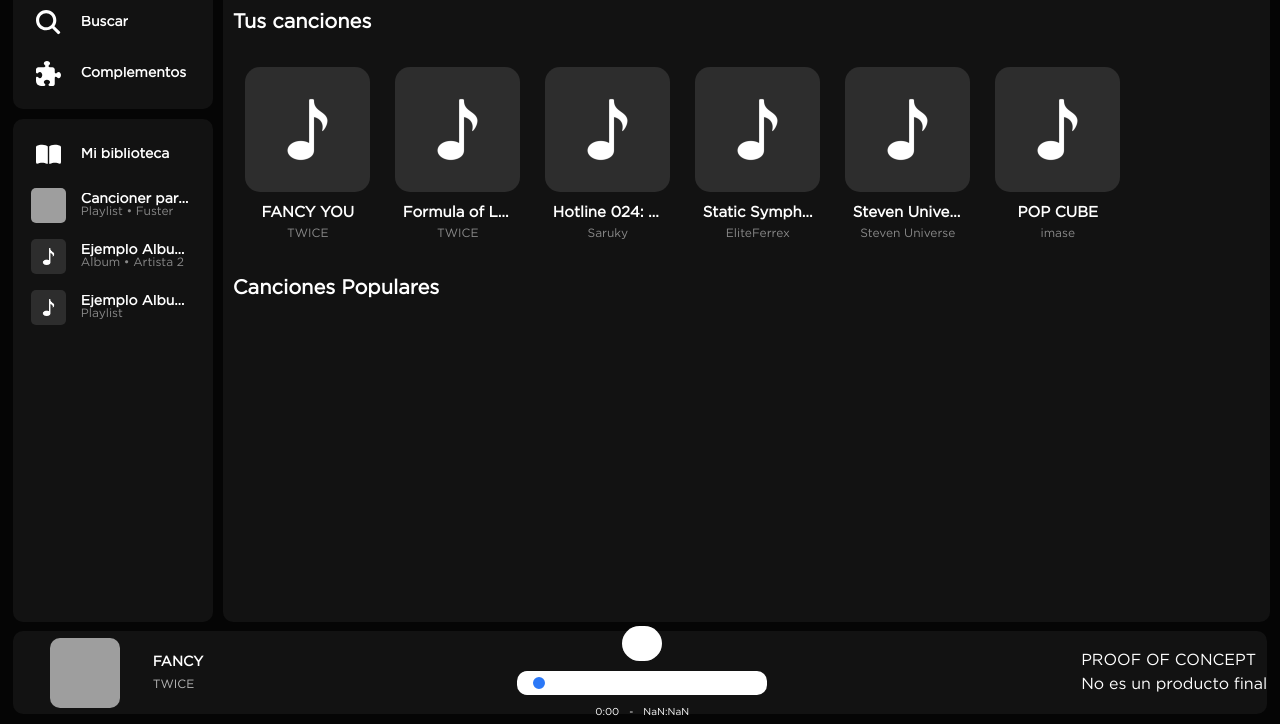
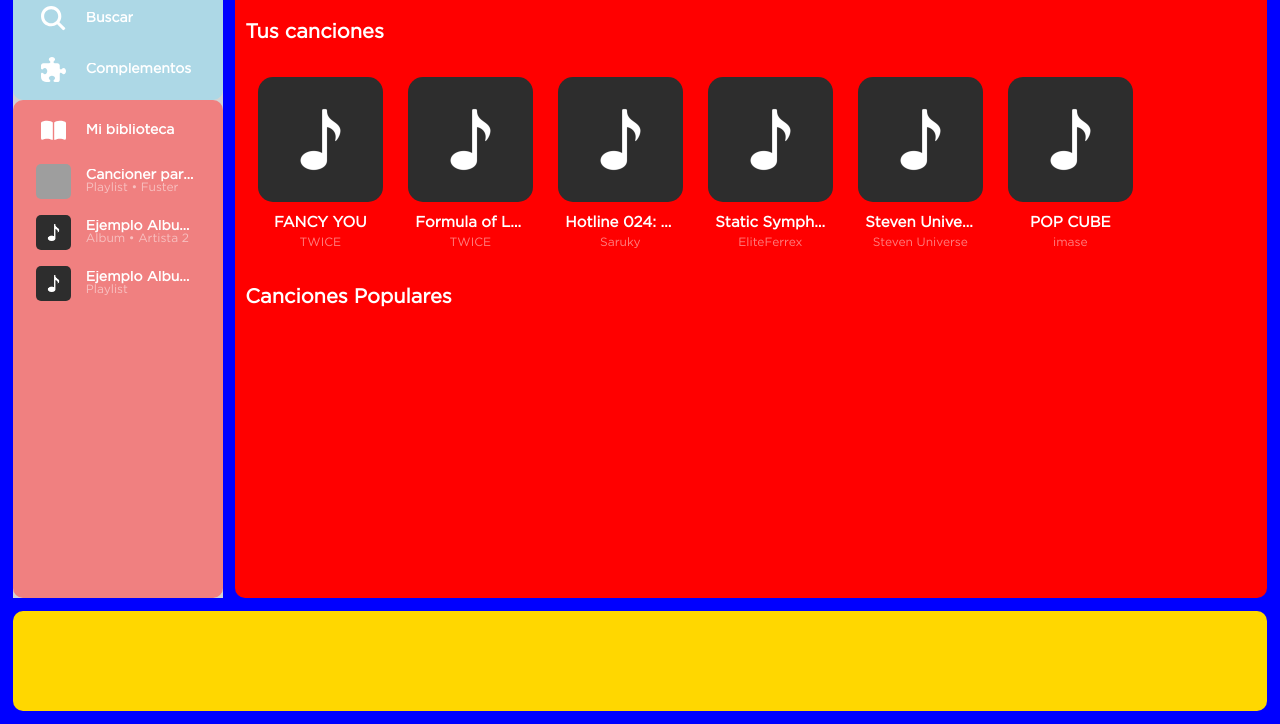
Before and after one commit to Spectral-App/Spectral-Concept-, an Electron app: page src/index.html in a window 1280 px wide. Shown: the part 76-800 px from the top of the page. Drawn offline with Linux system fonts and the light colour scheme; grey boxes are pictures that could not be loaded.

Commit message:
entire restructure of the app code bc im bored lol

```diff
--- a/src/index.html
+++ b/src/index.html
@@ -5,11 +5,14 @@
     <title>Spectral</title>
     <link rel="stylesheet" href="styles/globalStyle.css">
     <link rel="stylesheet" href="styles/sideBar.css">
-    <link rel="stylesheet" href="styles/taskbar.css">"
-    <link rel="stylesheet" href="styles/mainToolbar.css">"
+    <link rel="stylesheet" href="styles/taskbar.css">
+    <link rel="stylesheet" href="styles/mainToolbar.css">
 </head>
+
 <body>
-<!--MENU LATERAL-->
+    <div class="appcontainer">
+        <div class="sidebar_mainContent">
+            <div class="sidebarContainer">
                 <div class="sidebar_container_static">
                     <button class="sidebar_buttons" contenttype="home" contentid="HOME">
                         <img src="icons/home.svg" class="sidebar_buttons_svg">
@@ -31,63 +34,19 @@
                             <span class="sidebar_buttons_title">Complementos</span>
                         </div>
                     </button>
+                </div>
 
-    </div>
                 <div class="sidebar_container_dynamic" id="sidebar">
-
                     <button class="sidebar_buttons" contenttype="library" contentid="LIBRARY">
                         <img src="icons/library.svg" class="sidebar_buttons_svg">
                         <div class="sidebar_buttons_text">
                             <span class="sidebar_buttons_title">Mi biblioteca</span>
                         </div>
                     </button>
-
-    <!--A partir de aqui, los demas botones son generados por codigo-->
-    </div>
-<!--Este div carga la barra de musica de abajo, aqui iria el play, pausa, etc-->
-<div class="taskbar">
-    <div class="songDetails">
-        <button class="coverButton">
-            <img src="images/temp_cover.png" class="songCover" id="SONG_COVER">
-        </button>
-
-        <div class="songText">
-            <span class="songName" id="SONG_NAME">Nombre de la Canción</span>
-            <span class="songArtist" id="SONG_ARTIST">Nombre del Artista</span>
                 </div>
             </div>
 
-    <div class="songControl">
-        <audio id="SONG" preload="auto">
-            <source src="ph.ogg" type="audio/mpeg">
-        </audio>
-        <div class="buttonsRow">
-            <button><img src="icons/backward.svg"></button>
-            <button id="TOGGLE_PLAY"><img src="icons/play.svg" class="playIcon"></button>
-            <button><img src="icons/forward.svg"></button>
-        </div>
-        <div class="buttonsRow">
-            <input type="range" min="0" max="100" value="0" id="PLAYER_PROGRESS" class="songPos">
-        </div>
-        <div class="buttonsRow">
-            <p id="SONG_CURRTIME">0:00</p>
-            <p>-</p>
-            <p id="SONG_DURATION">0:00</p>
-        </div>
-    </div>
-
-    <div class="extraButtons">
-        <p>PROOF OF CONCEPT</p>
-        No es un producto final
-    </div>
-</div>
-<!--Este div debe estar vacio, en si no carga nada por si solo-->
-<!--JavaScript carga los demas HTMLs que existen, asi cada pestaña que abra un boton carga una diferente pagina
-sin tener que reiniciar toda la pagina solo para cargar algo, asi sigue la musica aunque explores la pagina-->
-<div class="main">
-    <!--Aunque pongas algo aqui, nunca cargara-->
-</div>
-
+            <div class="mainContentContainer">
                 <div class="main_toolbar">
                     <div class="main_toolbar_buttons_container">
                         <button id="prevPageButton">
@@ -113,6 +72,14 @@
                     </div>
                 </div>
 
+                <div class="main"></div>
+            </div>
+        </div>
+
+        <div class="taskbar">
+        </div>
+    </div>
+
 <script src="scripts/jqueryLoader.js"></script>
 <script src="musicplayer.js"></script>
 <script src="scripts/sideBar.js"></script>
--- a/src/musicplayer.js
+++ /dev/null
@@ -1,145 +0,0 @@
-document.addEventListener('DOMContentLoaded', function() {
-    // metadata de la cancion
-    let SONG = document.getElementById('SONG');
-    let SONG_NAME = document.getElementById('SONG_NAME');
-    let SONG_ARTIST = document.getElementById('SONG_ARTIST');
-    let SONG_COVER = document.getElementById('SONG_COVER');
-    let SONG_CURRTIME = document.getElementById('SONG_CURRTIME');
-    let SONG_DURATION = document.getElementById('SONG_DURATION');
-
-    //botones necesarios para manejar el reproductor
-    let PREVIOUS_BUTTON = document.getElementById('PREV_BUTTON');
-    let TOGGLE_PLAY = document.getElementById('TOGGLE_PLAY');
-    let NEXT_BUTTON = document.getElementById('NEXT_BUTTON');
-
-    //datos para que funcionen otras cosas necesarias del reproductor
-    let PLAYER_PROGRESS = document.getElementById('PLAYER_PROGRESS');
-    let controlIcon = TOGGLE_PLAY.querySelector('img');
-
-    //esta variable se llena sola segun a lo que le des play, tu libreria, etc
-    //TODO: HACERLA FUNCIONAL, X AHORA SOLO FUNCIONA CON LAS CANCIONES MANUALMENTE PUESTAS, SOLO PARA LA PRUEBA
-    const SONGLIST = [
-        {   id: '1',
-            image: 'https://upload.wikimedia.org/wikipedia/en/0/09/Twice_-_Fancy_You.png',
-            name: 'FANCY YOU',
-            artist: 'TWICE',
-            file: 'https://cdn.discordapp.com/attachments/864053779061932063/1230038202874597418/fancy.mp3?ex=6631dd58&is=661f6858&hm=0998d07202c3918aa5559ac51d3a0111d418a5e61dcb4697cad05b439da9c40c&'
-        },
-        {   id: '2',
-            image: 'https://static.wikia.nocookie.net/kpop/images/d/df/TWICE_Formula_of_Love_O%2BT%3DHeart_digital_signature_version_2_cover_art.png/revision/latest?cb=20220911170039',
-            name: 'Formula of Love: O+T=<3',
-            artist: 'TWICE'
-        },
-        {   id: '3',
-            image: 'https://dl.vgmdownloads.com/soundtracks/friday-night-funkin-hotline-024-2022-windows/cover.png',
-            name: 'Hotline 024: Friday Night Funkin',
-            artist: 'Saruky'
-        },
-        {   id: '4',
-            image: 'https://uploads.ungrounded.net/tmp/img/161000/iu_161678_1312619.png',
-            name: 'Static Symphony (feat. Sunexo)',
-            artist: 'EliteFerrex'
-        },
-        {   id: '5',
-            image: 'https://i.scdn.co/image/ab67616d0000b273e18ff29a2fe8e9c0df309fa6',
-            name: 'Steven Universe, Vol. 1 (Original Soundtrack)',
-            artist: 'Steven Universe'
-        },
-        {   id: '6',
-            image: 'https://i.scdn.co/image/ab67616d0000b2734b062591b6a5c15652dd2bb5',
-            name: 'POP CUBE',
-            artist: 'imase'
-        },
-        {   id: '7',
-            image: 'https://i.scdn.co/image/ab67616d0000b273c38c67ad56a314ba5669242d',
-            name: 'HOPE ON THE STREET VOL.1',
-            artist: 'j-hope'
-        },
-        {   id: '8',
-            image: 'https://i.scdn.co/image/ab67616d00001e02741fd4807f442af3f7359316',
-            name: 'GOLDEN',
-            artist: 'Jung Kook'
-        },
-        {   id: '9',
-            image: 'https://i.scdn.co/image/ab67616d0000b273326ce5a1ed43951c77f1b9f9',
-            name: '1749',
-            artist: 'Lemaitre'
-        },
-        {   id: '10',
-            image: 'https://i.scdn.co/image/ab67616d00001e02b505667bcff9407f104d9320',
-            name: 'BOUNCE INTO THE MUSIC',
-            artist: 'SIAMES'
-        },
-        {   id: '11',
-            image: 'https://i.scdn.co/image/ab67616d00001e025f4d67e6c3d62045e72d3775',
-            name: 'VULTURES 1',
-            artist: 'Kanye West'
-        },
-        {   id: '12',
-            image: 'https://i.scdn.co/image/ab67616d00001e0226f7f19c7f0381e56156c94a',
-            name: 'Graduation',
-            artist: 'Kanye West'
-        }
-    ]
-
-    function togglePlay(){
-        if (SONG.paused) {
-            controlIcon.src = 'assets/icons/pause.svg';
-            SONG.play();
-        } else {
-            controlIcon.src = 'assets/icons/play.svg';
-            SONG.pause();
-        }
-    }
-
-    function updateMetadata(NEWSONG_NAME, NEWSONG_ARTIST, NEWSONG_COVER) {
-        //SONG.src = NEWSONG;
-        SONG_NAME.innerHTML = NEWSONG_NAME
-        SONG_ARTIST.innerHTML = NEWSONG_ARTIST
-        SONG_COVER.src = NEWSONG_COVER
-    }
-
-    function updateDuration(){
-        const duration = SONG.duration;
-        const totalMinutes = Math.floor(duration / 60);
-        const totalSeconds = Math.floor(duration % 60);
-        const totalTime = `${totalMinutes}:${totalSeconds.toString().padStart(2, '0')}`;
-        SONG_DURATION.textContent = `${totalTime}`;
-        PLAYER_PROGRESS.max = SONG.duration;
-        PLAYER_PROGRESS.value= SONG.currentTime;
-    }
-
-    function updateCurrTime(){
-        const currentTime = SONG.currentTime;
-        const minutes = Math.floor(currentTime / 60);
-        const seconds = Math.floor(currentTime % 60);
-        SONG_CURRTIME.textContent = `${minutes}:${seconds.toString().padStart(2, '0')}`;
-    }
-
-    let value
-    function updateProgressbar() {
-        value = (PLAYER_PROGRESS.value - PLAYER_PROGRESS.min) / (PLAYER_PROGRESS.max - PLAYER_PROGRESS.min) * 100;
-        PLAYER_PROGRESS.style.background = 'linear-gradient(to right, #2B78F7 0%, #2B78F7 ' + value + '%, #FFFFFF ' + value + '%, #FFFFFF 100%)';
-    }
-
-    if(SONG.play()){
-        setInterval(()=>{
-            PLAYER_PROGRESS.value = SONG.currentTime;
-
-            updateProgressbar();
-            updateCurrTime()
-        },500)
-    }
-
-    PLAYER_PROGRESS.onchange = function(){
-        SONG.play();
-        SONG.currentTime = PLAYER_PROGRESS.value;
-        controlIcon.src = 'assets/icons/pause.svg';
-    }
-
-    SONG.pause()
-    updateDuration()
-    updateMetadata('FANCY', 'TWICE', 'https://upload.wikimedia.org/wikipedia/en/0/09/Twice_-_Fancy_You.png')
-    TOGGLE_PLAY.addEventListener('click', togglePlay);
-    PLAYER_PROGRESS.addEventListener('input', updateProgressbar)
-});
--- a/src/styles/globalStyle.css
+++ b/src/styles/globalStyle.css
@@ -55,10 +55,11 @@
     margin-bottom: 6px;
 }
 
-body {
+html, body {
+    height: 100%;
     margin: 0;
     padding: 0;
-    background-color: #050505;
+    background-color: green;
     font-size: 1em;
     line-height: 1.5;
     font-family: "book", sans-serif;
@@ -72,11 +73,18 @@
     line-height: 1.5;
 }
 
+* {
+    box-sizing: border-box;
+    margin: 0;
+    padding: 0;
+}
+
 /* Caja de texto */
 .textbox_container {
     position: relative;
     margin: 10px 0; /* Reduce el espacio vertical entre las cajas de texto */
 }
+
 
 input, textarea {
     font-family: "book", sans-serif;
@@ -180,18 +188,40 @@
 }
 
 /* VENTANA PRINCIPAL DE LAS DEMAS PÁGINAS */
-.main {
-    position: fixed;
-    top: calc(1% + 55px);
-    left: calc(1% + 210px);
-    width: calc(99% - 220px);
-    height: calc(100% - 165px);
-    padding: 0 10px 0;
-    overflow-y: auto;
+.appcontainer {
+    display: flex;
+    flex-direction: column;
+    height: 100vh;
+    width: 100%;
+    background-color: blue;
+    box-sizing: border-box;
+}
+
+.sidebar_mainContent {
+    margin: 1%;
+    display: flex;
+    flex-grow: 1;
+}
+
+.sidebarContainer {
+    display: flex;
+    flex-direction: column;
+    background-color: lightgray;
+}
+
+.mainContentContainer {
+    flex-grow: 1;
     color: white;
-    background: #121212;
-    border-radius: 0 0 10px 10px;
+    background: red;
+    overflow: auto;
+    border-radius: 10px;
+    margin-left: 1%;
     box-sizing: border-box;
+}
+
+.main{
+    box-sizing: border-box;
+    padding: 10px;
 }
 
 /* Clases para ajustar el ancho */
--- a/src/styles/sideBar.css
+++ b/src/styles/sideBar.css
@@ -1,29 +1,16 @@
 /*SIDEBAR*/
 .sidebar_container_static {
-    position: relative;
-    left: 1%;
-    width: 200px;
-    margin-top: -12px;
-    margin-bottom: 10px;
-    padding-top: 10px;
-    padding-bottom: 10px;
-
-    background-color: #121212;
+    width: 210px;
+    background-color: lightblue;
     border-radius: 10px;
-    overflow: hidden;
-    box-sizing: border-box;
+    padding: 5px;
 }
 
 .sidebar_container_dynamic {
-    display: flex;
-    flex-direction: column;
-    position: relative;
-    left: 1%;
-    padding-top: 10px;
-    padding-bottom: 10px;
-    width: 200px;
-    height: calc(99.20% - 311px);
-    background-color: #121212;
+    flex-grow: 1;
+    padding: 5px;
+    width: 210px;
+    background-color: lightcoral;
     border-radius: 10px;
     overflow-y: auto;
 }
--- a/src/styles/taskbar.css
+++ b/src/styles/taskbar.css
@@ -1,159 +1,15 @@
 /*TASKBAR*/
 .taskbar {
-    position: fixed;
-    bottom: 10px;
-    left: 1%;
-    width: 98%;
-    height: 83px;
-    background-color: #121212;
+    min-height: 100px;
+    height: 100px;
+    background-color: gold;
     border-radius: 10px;
     box-sizing: border-box;
     color: white;
     display: flex;
     justify-content: space-between;
     align-items: center;
+    margin-bottom: 1%;
+    margin-left: 1%;
+    margin-right: 1%;
 }
-/*Area de los detalles de la cancion que se reproduce actualmente*/
-.songDetails {
-    display: flex;
-    flex-direction: row;
-    flex-wrap: wrap;
-    margin-left: 7px;
-}
-
-.coverButton {
-    cursor: pointer;
-    border: none;
-    background-color: transparent;
-}
-
-.coverButton:hover {
-    filter: invert(0%) sepia(0%) saturate(0%) hue-rotate(180deg) brightness(150%) contrast(100%);
-}
-
-.coverButton:active {
-    filter: invert(0%) sepia(0%) saturate(0%) hue-rotate(180deg) brightness(80%) contrast(100%);
-}
-
-.songCover {
-    width: 70px;
-    height: 70px;
-    border-radius: 10px;
-}
-
-.songText {
-    display: flex;
-    flex-direction: column;
-    flex-wrap: wrap;
-    justify-content: center;
-    margin-left: 3px;
-    border: none;
-    background-color: transparent;
-}
-
-.songName {
-    font-family: "book", sans-serif;
-    font-size: 14px;
-    font-weight: bold;
-}
-
-.songName:hover {
-    cursor: pointer;
-    text-decoration: underline;
-}
-
-.songArtist {
-    font-family: "book", sans-serif;
-    font-size: 12px;
-    margin-top: 3px;
-    color: #b8b8b8
-}
-
-.songArtist:hover {
-    cursor: pointer;
-    text-decoration: underline;
-}
-
-/*Area de los controles de la reproduccion*/
-
-.songControl {
-    display: inline-block;
-    justify-content: center;
-    align-content: center;
-}
-
-.buttonsRow {
-    display: flex;
-    justify-content: center;
-    align-items: center;
-}
-
-.buttonsRow button {
-    cursor: pointer;
-    background: transparent;
-    border: none;
-    width: 25px;
-    height: 25px;
-    margin: 5px;
-    filter: invert(50%) sepia(0%) saturate(0%) hue-rotate(180deg) brightness(300%) contrast(100%);
-}
-
-.buttonsRow button:hover {
-    filter: invert(0%) sepia(0%) saturate(0%) hue-rotate(0deg) brightness(100%) contrast(0%);
-}
-
-.buttonsRow button:active {
-    transform: scale(0.9);
-}
-
-.buttonsRow button:nth-child(2){
-    width: 35px;
-    height: 35px;
-    background: white;
-    border-radius: 50px;
-    filter: invert(0%) sepia(0%) saturate(0%) hue-rotate(180deg) brightness(100%) contrast(100%);
-}
-
-.playIcon {
-    width: 18px;
-    height: 18px;
-}
-
-.buttonsRow button:nth-child(2):hover {
-    filter: invert(0%) sepia(0%) saturate(0%) hue-rotate(180deg) brightness(80%) contrast(100%);
-}
-
-.buttonsRow button:nth-child(2):active  {
-    transform: scale(0.9);
-}
-
-.buttonsRow p {
-    font-size: 10px;
-    font-family: "book", sans-serif;
-    margin: 5px;
-}
-
-.songPos {
-    -webkit-appearance: none;
-    appearance: none;
-    width: 250px;
-    height: 5px;
-    background: linear-gradient(to right, #2B78F7 0%, #2B78F7 00%, #FFFFFF 00%, #FFFFFF 0%);
-    border-radius: 10px;
-    cursor: pointer;
-    outline: none;
-}
-
-.songPos::-webkit-slider-thumb {
-    -webkit-appearance: none;
-    background: #2B78F7;
-    width: 20px;
-    height: 20px;
-    border-radius: 50%;
-    border: 4px solid #fff;
-
-}
-
-.songPos::-webkit-slider-thumb:hover {
-    border: 6px solid #fff;
-}
```
Also changed, not shown: src/content/library.html (+2 -0 lines), src/styles/mainToolbar.css (+1 -6 lines). Lines whose indentation alone changed are shown as unchanged.
